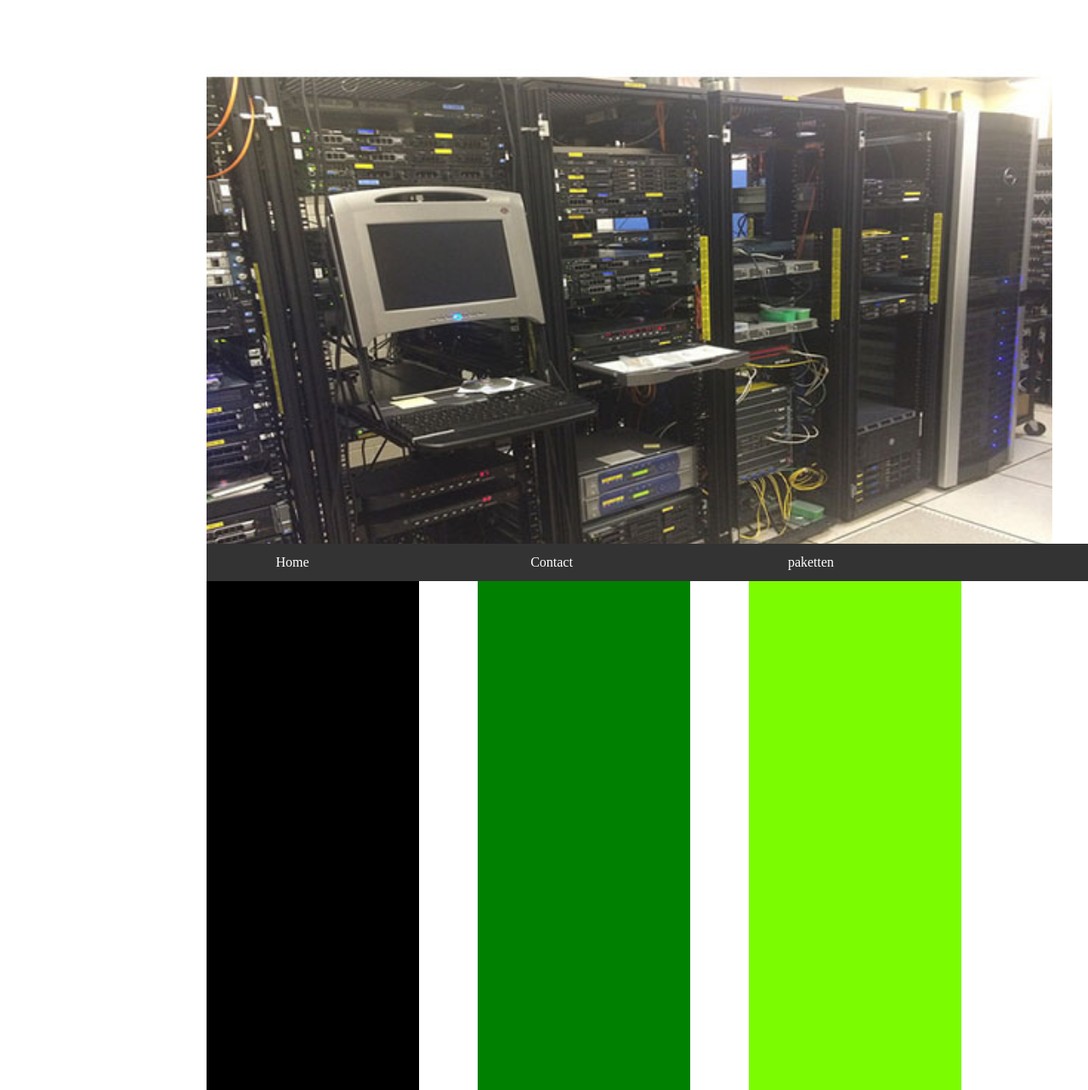
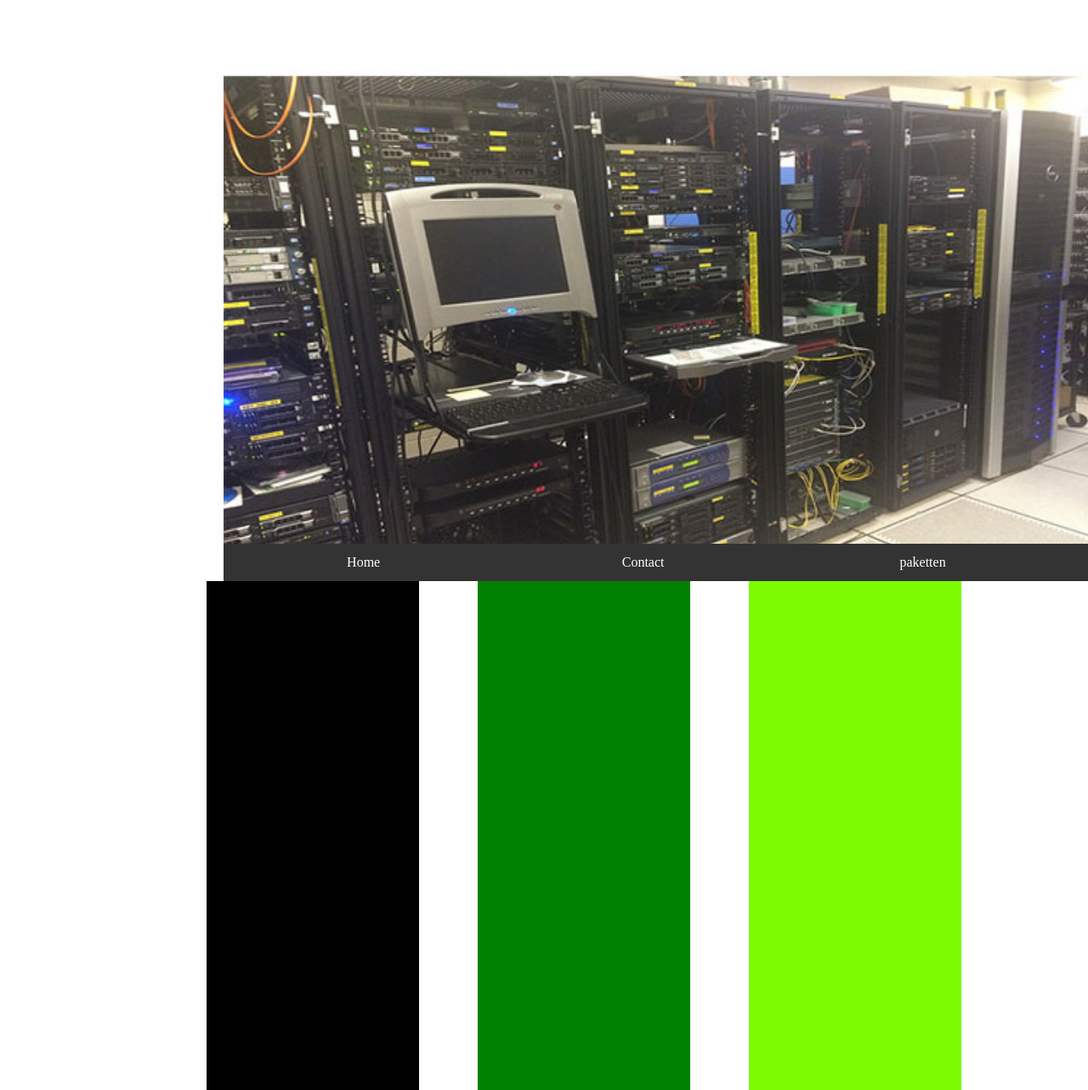
Before and after one commit to dqen/Krashosting, a PHP site: page /pages/pakketen.html in a window 1280 px wide. Shown: the top 1283 px of the page at 85% size. Run offline with PHP 8.4, Linux system fonts and the light colour scheme.

Commit message:
front end

```diff
--- a/css/master.css
+++ b/css/master.css
@@ -60,6 +60,7 @@ ul {
     padding: 0;
     overflow: hidden;
     background-color: #333;
+
 }
 
 li {
@@ -72,6 +73,7 @@ li a {
     text-align: center;
     padding: 14px 16px;
     text-decoration: none;
+    width: 23.2vw;
 }
 li a:hover {
     background-color: #111;
--- a/css/paketten.css
+++ b/css/paketten.css
@@ -26,13 +26,3 @@
     background-color: deeppink;
     display: inline-block;
 }
-.banner{
-    margin-left: -7%;
-    padding-left:22px;
-}
-.menu{
-    margin-left: -7%;
-}
-li a{
-    width: 273px;
-}
--- a/pages/over_ons.html
+++ b/pages/over_ons.html
@@ -3,6 +3,7 @@
 <head>
     <meta charset="UTF-8">
     <title>over ons</title>
+    <link rel="stylesheet" href="../css/master.css" type="text/css">
 </head>
 <body>
 <div class="banner">
```
